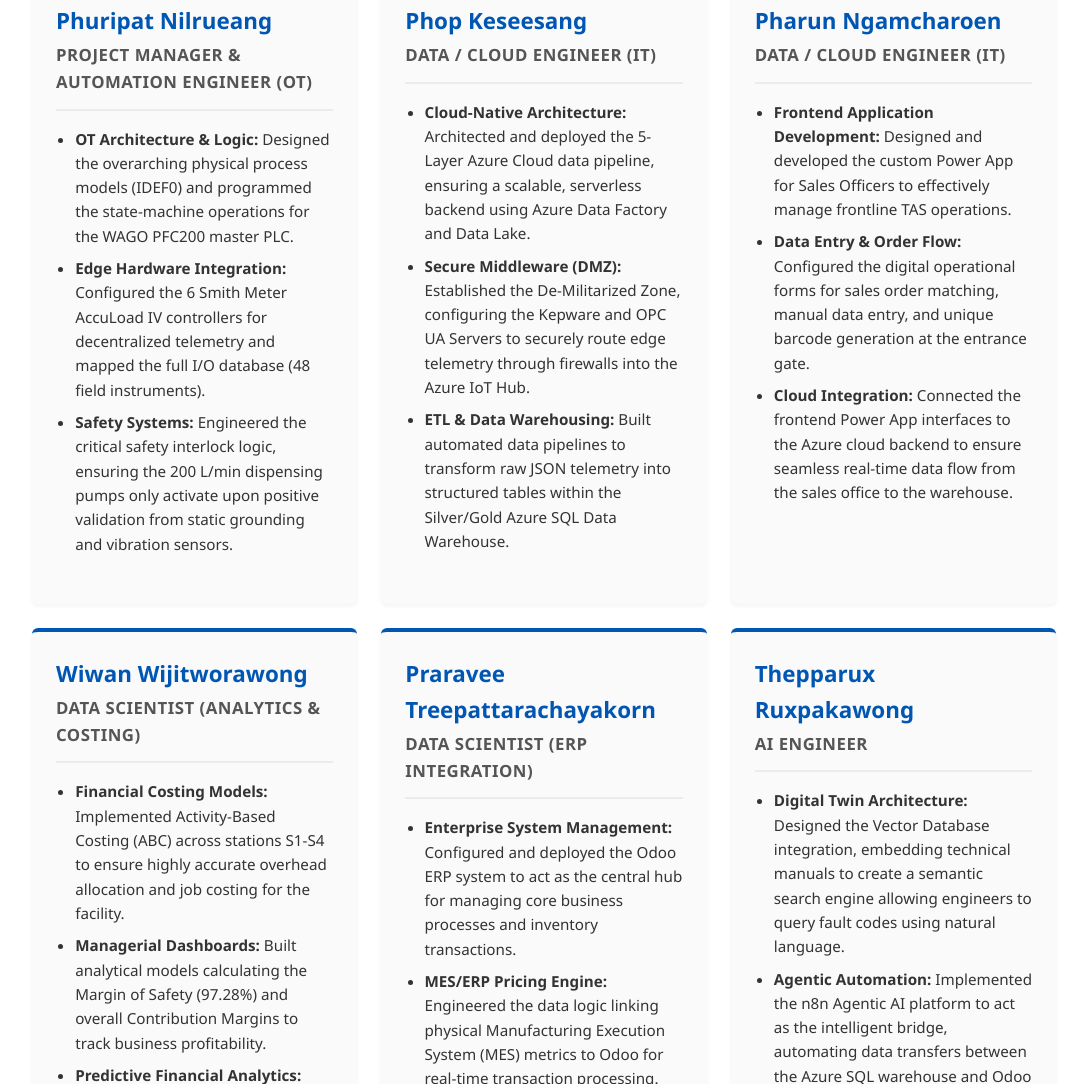
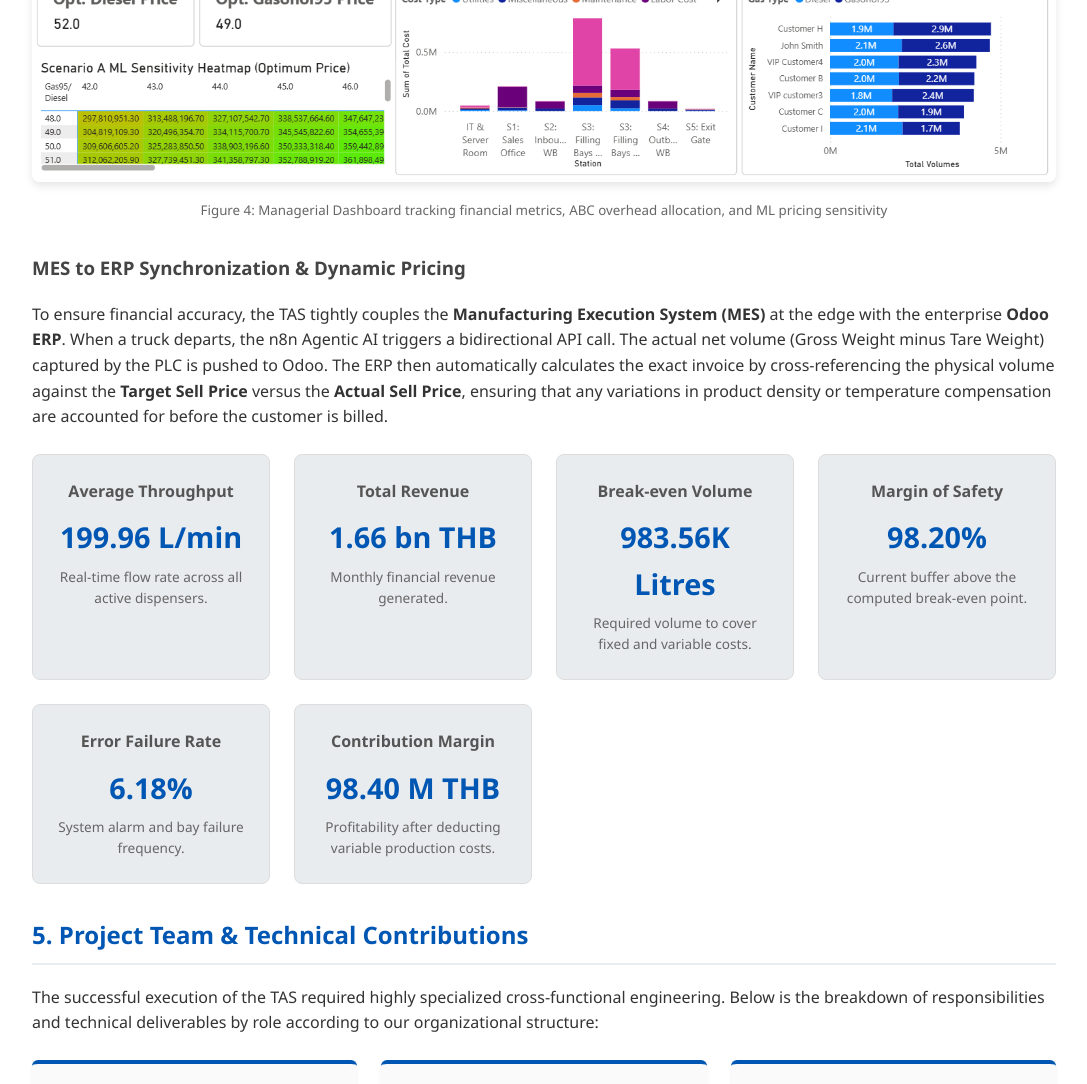
Before and after one commit to phuripatnilrueang-prog/Web-Report, a plain HTML site: page index.html in a window 1280 px wide. Shown: the part 4124-5208 px from the top of the page, without its empty margins (96-1183 px from the left). Drawn offline with Linux system fonts and the light colour scheme.

Commit message:
Enhance analytics section with new dashboards and KPIs

```diff
--- a/index.html
+++ b/index.html
@@ -195,11 +195,20 @@
     </ul>
 
     <h2>4. Analytics, MES & Management Dashboards</h2>
+<p>The TAS utilizes highly specialized Power BI dashboards tailored for different organizational tiers, ensuring both plant operators and financial stakeholders have complete, real-time visibility into system performance.</p>
 
+<h3>Monthly Operational Dashboard</h3>
 <div style="text-align: center; margin: 2rem 0;">
-        <img src="realtime-dashboard.png" alt="Realtime Data Interface Dashboard" style="max-width: 100%; height: auto; border-radius: 8px; box-shadow: 0 4px 8px rgba(0,0,0,0.1);">
+    <img src="OperationalDashboard.png" alt="Monthly Operational Dashboard" style="max-width: 100%; height: auto; border-radius: 8px; box-shadow: 0 4px 8px rgba(0,0,0,0.1);">
     <br>
-        <small style="color: #666; display: block; margin-top: 10px;">Figure 3: Live Power BI Dashboard showing real-time tank health and active alarms</small>
+    <small style="color: #666; display: block; margin-top: 10px;">Figure 3: Operational Dashboard tracking throughput, equipment health, and system failure rates</small>
+</div>
+
+<h3>Monthly Managerial Dashboard</h3>
+<div style="text-align: center; margin: 2rem 0;">
+    <img src="ManagerialDashboard.png" alt="Monthly Managerial Dashboard" style="max-width: 100%; height: auto; border-radius: 8px; box-shadow: 0 4px 8px rgba(0,0,0,0.1);">
+    <br>
+    <small style="color: #666; display: block; margin-top: 10px;">Figure 4: Managerial Dashboard tracking financial metrics, ABC overhead allocation, and ML pricing sensitivity</small>
 </div>
 
 <h3>MES to ERP Synchronization & Dynamic Pricing</h3>
@@ -208,26 +217,35 @@
 <div class="kpi-grid">
     <div class="kpi-card">
         <h4>Average Throughput</h4>
-            <span class="metric-value">~200 L/min</span>
-            <span class="metric-description">Targeted flow rate during filling.</span>
+        <span class="metric-value">199.96 L/min</span>
+        <span class="metric-description">Real-time flow rate across all active dispensers.</span>
     </div>
     <div class="kpi-card">
         <h4>Total Revenue</h4>
-            <span class="metric-value">4.43 bn THB</span>
-            <span class="metric-description">YTD financial revenue generated.</span>
+        <span class="metric-value">1.66 bn THB</span>
+        <span class="metric-description">Monthly financial revenue generated.</span>
     </div>
     <div class="kpi-card">
         <h4>Break-even Volume</h4>
-            <span class="metric-value">3.73 M Liters</span>
-            <span class="metric-description">Volume to cover fixed/variable costs.</span>
+        <span class="metric-value">983.56K Litres</span>
+        <span class="metric-description">Required volume to cover fixed and variable costs.</span>
     </div>
     <div class="kpi-card">
         <h4>Margin of Safety</h4>
-            <span class="metric-value">97.28%</span>
-            <span class="metric-description">Current buffer above break-even.</span>
+        <span class="metric-value">98.20%</span>
+        <span class="metric-description">Current buffer above the computed break-even point.</span>
+    </div>
+    <div class="kpi-card">
+        <h4>Error Failure Rate</h4>
+        <span class="metric-value">6.18%</span>
+        <span class="metric-description">System alarm and bay failure frequency.</span>
+    </div>
+    <div class="kpi-card">
+        <h4>Contribution Margin</h4>
+        <span class="metric-value">98.40 M THB</span>
+        <span class="metric-description">Profitability after deducting variable production costs.</span>
     </div>
 </div>
-
     <h2>5. Project Team & Technical Contributions</h2>
     <p>The successful execution of the TAS required highly specialized cross-functional engineering. Below is the breakdown of responsibilities and technical deliverables by role according to our organizational structure:</p>
 
```
Lines whose indentation alone changed are shown as unchanged.
